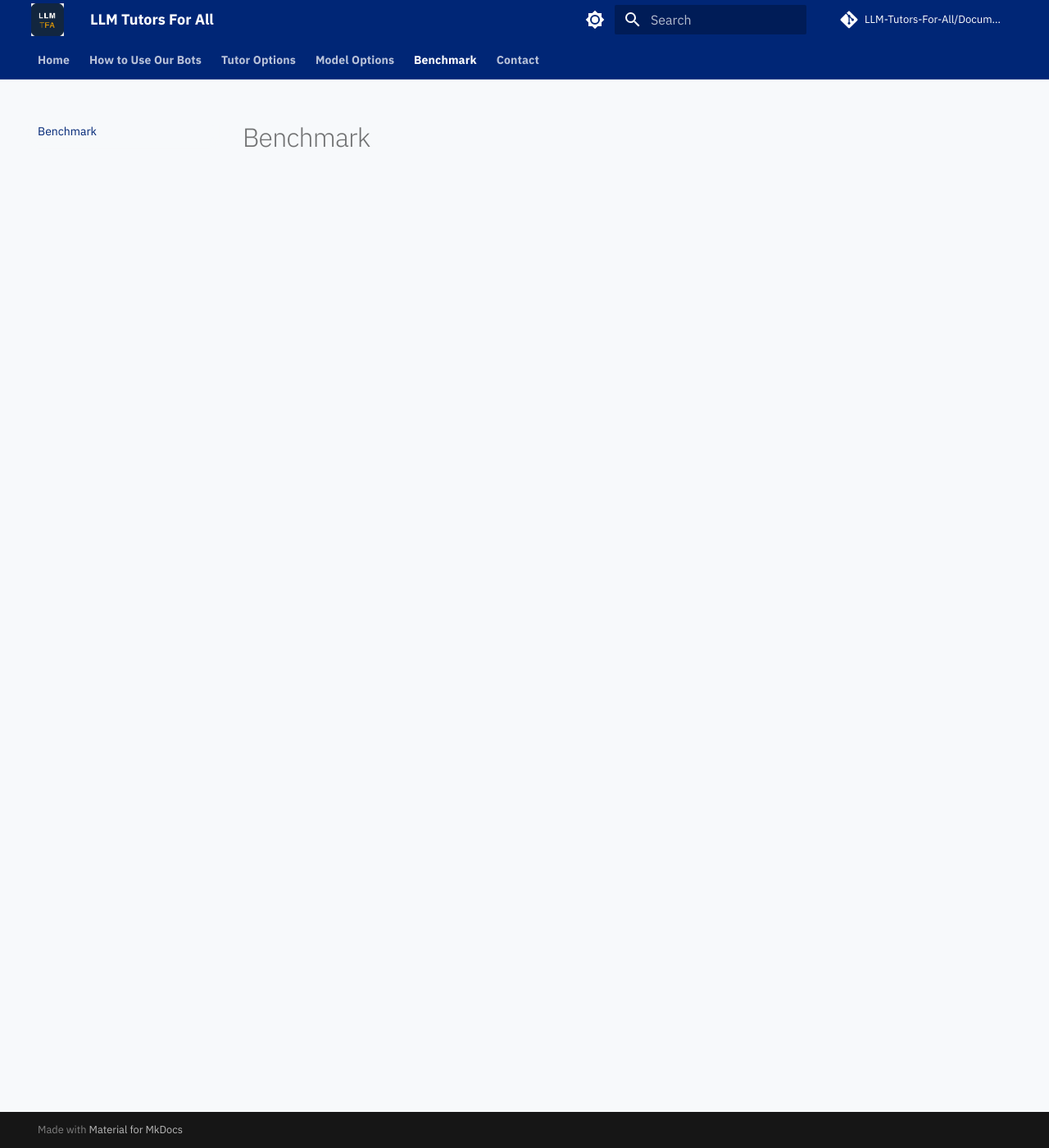
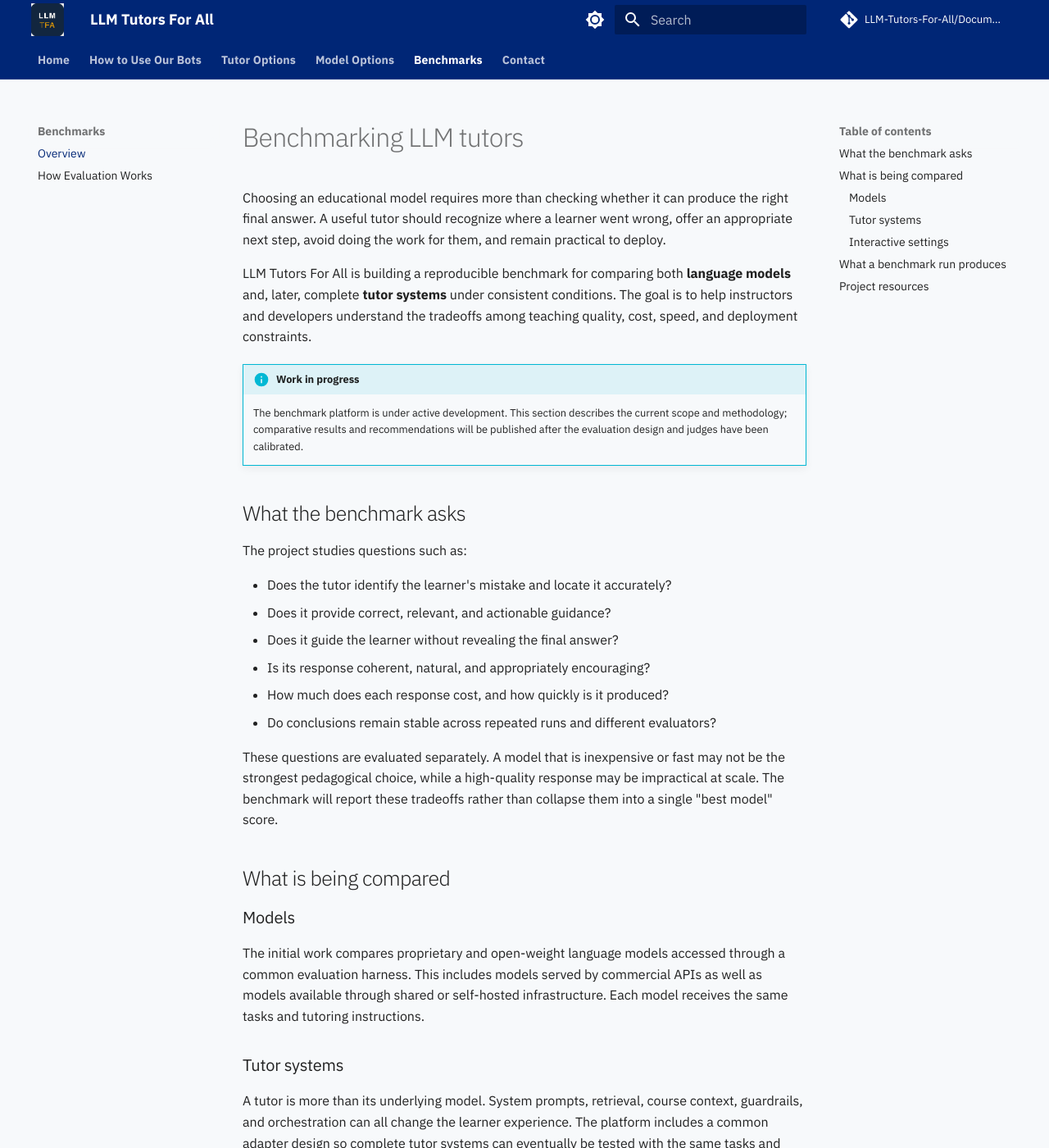
Before and after one commit to LLM-Tutors-For-All/Documentation, an MkDocs documentation site: the page built from docs/benchmark.md, in a window 1280 px wide and 1400 px high. Shown: the whole window at 82% size. Built offline with MkDocs 1.6.1 and Material for MkDocs 9.7.7, drawn with Linux system fonts in a browser that asks for light colours; comment, search, counter and statistics services are not loaded; some of the changed text lies outside the part shown.

Commit message:
feat(benchmark)

```diff
--- a/docs/benchmark.md
+++ b/docs/benchmark.md
@@ -1 +1,83 @@
-# Benchmark
+# Benchmarking LLM tutors
+
+Choosing an educational model requires more than checking whether it can
+produce the right final answer. A useful tutor should recognize where a learner
+went wrong, offer an appropriate next step, avoid doing the work for them, and
+remain practical to deploy.
+
+LLM Tutors For All is building a reproducible benchmark for comparing both
+**language models** and, later, complete **tutor systems** under consistent
+conditions. The goal is to help instructors and developers understand the
+tradeoffs among teaching quality, cost, speed, and deployment constraints.
+
+!!! info "Work in progress"
+    The benchmark platform is under active development. This section describes
+    the current scope and methodology; comparative results and recommendations
+    will be published after the evaluation design and judges have been
+    calibrated.
+
+## What the benchmark asks
+
+The project studies questions such as:
+
+- Does the tutor identify the learner's mistake and locate it accurately?
+- Does it provide correct, relevant, and actionable guidance?
+- Does it guide the learner without revealing the final answer?
+- Is its response coherent, natural, and appropriately encouraging?
+- How much does each response cost, and how quickly is it produced?
+- Do conclusions remain stable across repeated runs and different evaluators?
+
+These questions are evaluated separately. A model that is inexpensive or fast
+may not be the strongest pedagogical choice, while a high-quality response may
+be impractical at scale. The benchmark will report these tradeoffs rather than
+collapse them into a single "best model" score.
+
+## What is being compared
+
+### Models
+
+The initial work compares proprietary and open-weight language models accessed
+through a common evaluation harness. This includes models served by commercial
+APIs as well as models available through shared or self-hosted infrastructure.
+Each model receives the same tasks and tutoring instructions.
+
+### Tutor systems
+
+A tutor is more than its underlying model. System prompts, retrieval, course
+context, guardrails, and orchestration can all change the learner experience.
+The platform includes a common adapter design so complete tutor systems can
+eventually be tested with the same tasks and scoring methods as raw models.
+
+### Interactive settings
+
+The project is also preparing evaluations with simulated students, including
+multi-turn tutoring and office-hours-style queues. This work will examine
+answer leakage, responsiveness, attention allocation, wait time, and
+starvation. Simulation results will only be used after the simulated students
+pass explicit validity checks.
+
+## What a benchmark run produces
+
+For each task, the harness records the full prompt and response, model and
+configuration, token use, timing, and scoring details. Responses can then be
+rescored without generating them again.
+
+Reports are designed to include:
+
+- pedagogical quality by evaluation dimension
+- answer-leakage and response-length checks
+- agreement between automated judges and human labels
+- pairwise model preferences and judge consistency
+- median and 95th-percentile latency
+- token usage and estimated cost
+- uncertainty intervals across repeated samples
+
+Read [How evaluation works](benchmark/evaluation.md) for the scoring process,
+reliability safeguards, and current development status.
+
+## Project resources
+
+- [Benchmark repository](https://github.com/LLM-Tutors-For-All/benchmarks)
+- [Inspect AI](https://inspect.aisi.org.uk/), the evaluation framework used by
+  the project
+- [Model options](model-options/index.md) currently documented on this site
--- a/mkdocs.yml
+++ b/mkdocs.yml
@@ -49,7 +49,9 @@ nav:
       - Data 8:
           - GPT Corpus: model-options/data8/corpus-options.md
           - OpenAI Brain: model-options/data8/openai-options.md
-  - Benchmark: benchmark.md
+  - Benchmarks:
+      - Overview: benchmark.md
+      - How Evaluation Works: benchmark/evaluation.md
   - Contact: contact.md
 
 plugins:
```
Also changed, not shown: docs/benchmark/evaluation.md (added, +96 -0 lines).
